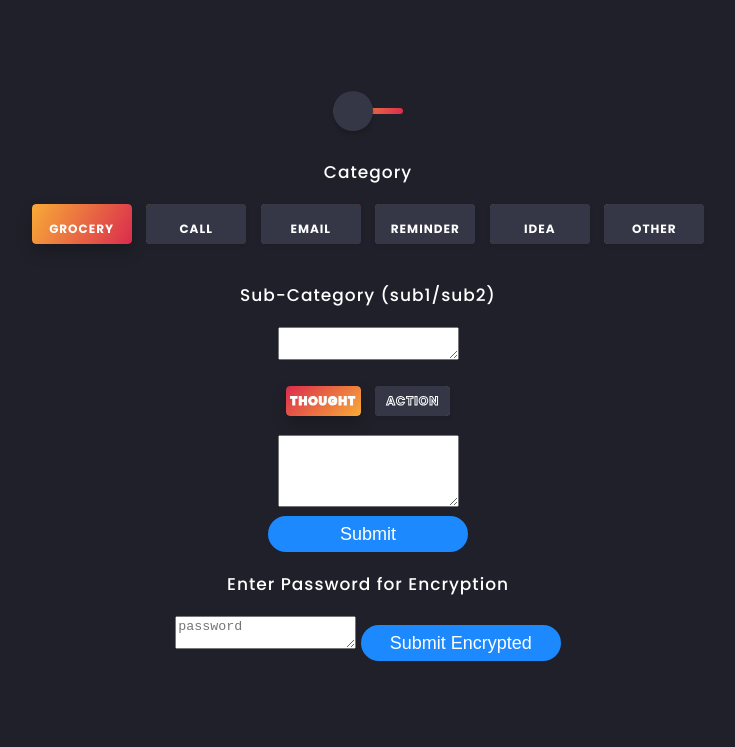
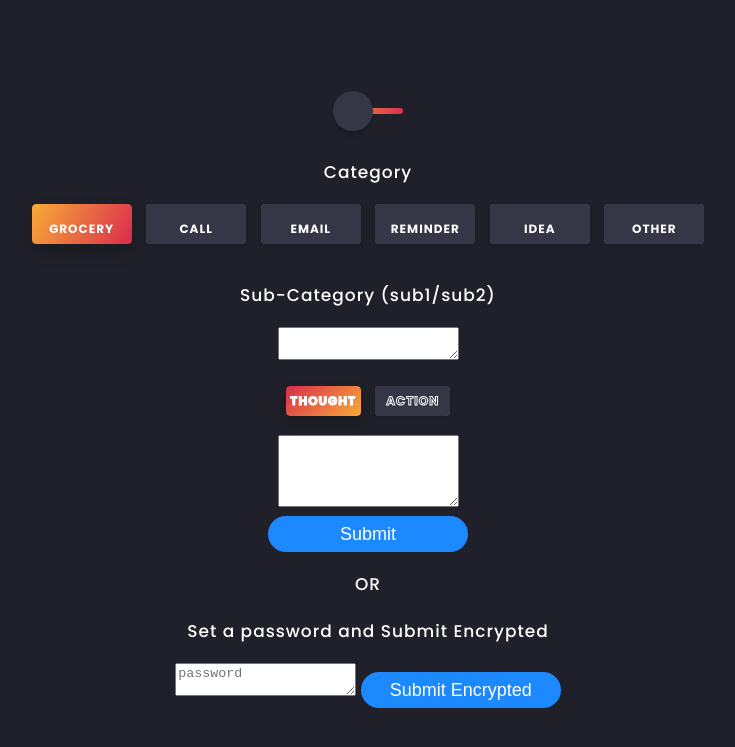
Before and after one commit to cervere/cervere.github.io, a Jekyll site: the page fancytoggle/index.html, which Jekyll copies as it is, in a window 1280 px wide. Shown: the top 747 px of the page, without its empty margins (280-1015 px from the left). Built offline with Jekyll 4.4.1, drawn with Linux system fonts in a browser that asks for light colours.

Commit message:
some changes

```diff
--- a/fancytoggle/index.html
+++ b/fancytoggle/index.html
@@ -84,9 +84,12 @@
             </form>
             <button class="button" id="submitthought">Submit</button>
 					</div>
+          <div class="col-12 pt-1">
+						<p class="mb-4 pb-2">OR</p>
+					</div>
 
           <div class="col-12 pt-1">
-						<p class="mb-4 pb-2">Enter Password for Encryption</p>
+						<p class="mb-4 pb-2">Set a password and Submit Encrypted</p>
 					</div>
 					<div class="col-12 pb-5">
             <textarea class="ta2em" id="passcode" placeholder="password"></textarea>
```
